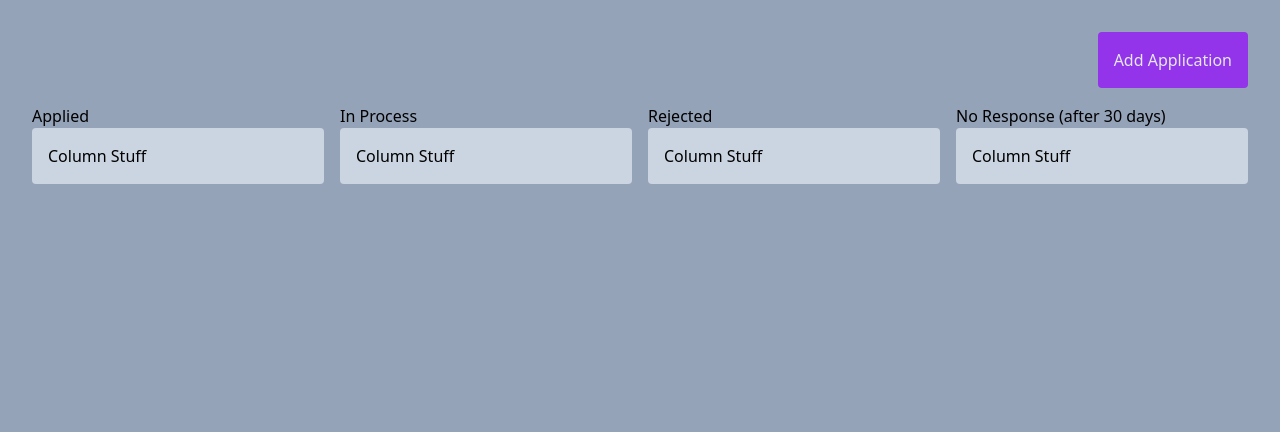
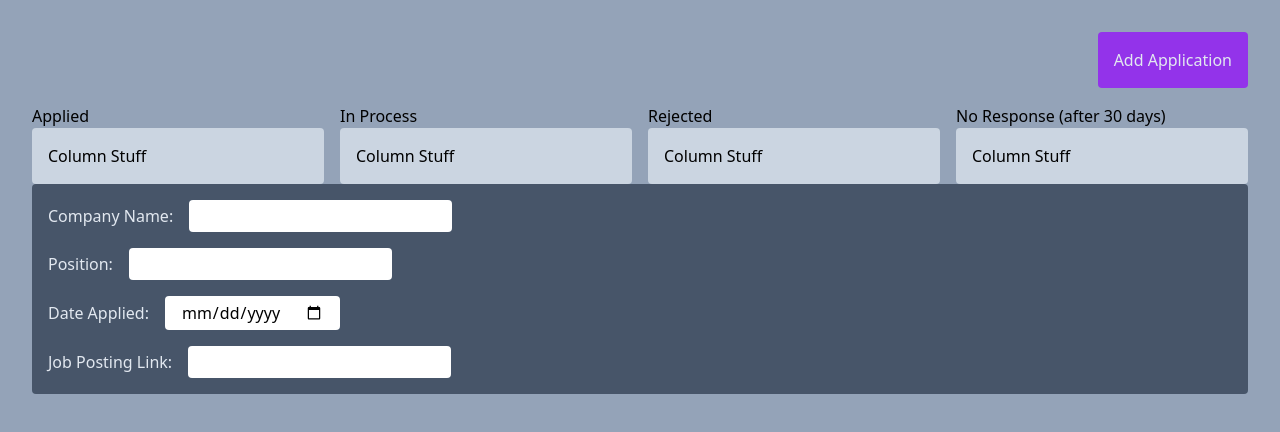
Before and after one commit to bmcarmody/job-app-tracker, a React (Vite) app: page / in a window 1280 px wide. Shown: the top 432 px of the page. Built offline with nearby package versions, Linux system fonts and the light colour scheme.

Commit message:
Add text inputs to Application Form

```diff
--- /dev/null
+++ b/src/components/ApplicationForm/ApplicationForm.tsx
@@ -0,0 +1,22 @@
+export const ApplicationForm = () => {
+  return (
+    <div className="bg-slate-600 p-4 rounded w-full flex flex-col text-slate-200">
+      <label>
+        Company Name:
+        <input type="text" className="ml-4 mb-4 text-black px-4 py-1 rounded outline-none" />
+      </label>
+      <label>
+        Position:
+        <input type="text" className="ml-4 mb-4 text-black px-4 py-1 rounded outline-none" />
+      </label>
+      <label>
+        Date Applied:
+        <input type="date" className="ml-4 mb-4 text-black px-4 py-1 rounded outline-none" />
+      </label>
+      <label>
+        Job Posting Link:
+        <input type="text" className="ml-4 text-black px-4 py-1 rounded outline-none" />
+      </label>
+    </div>
+  );
+};
--- /dev/null
+++ b/src/components/ApplicationForm/index.ts
@@ -0,0 +1 @@
+export { ApplicationForm } from './ApplicationForm';
--- a/src/pages/Dashboard/Dashboard.tsx
+++ b/src/pages/Dashboard/Dashboard.tsx
@@ -1,3 +1,4 @@
+import { ApplicationForm } from '../../components/ApplicationForm';
 import { Column } from '../../components/Column';
 
 export const Dashboard = () => {
@@ -10,6 +11,7 @@ export const Dashboard = () => {
         <Column name="Rejected" />
         <Column name="No Response (after 30 days)" />
       </div>
+      <ApplicationForm />
     </div>
   );
 };
```
